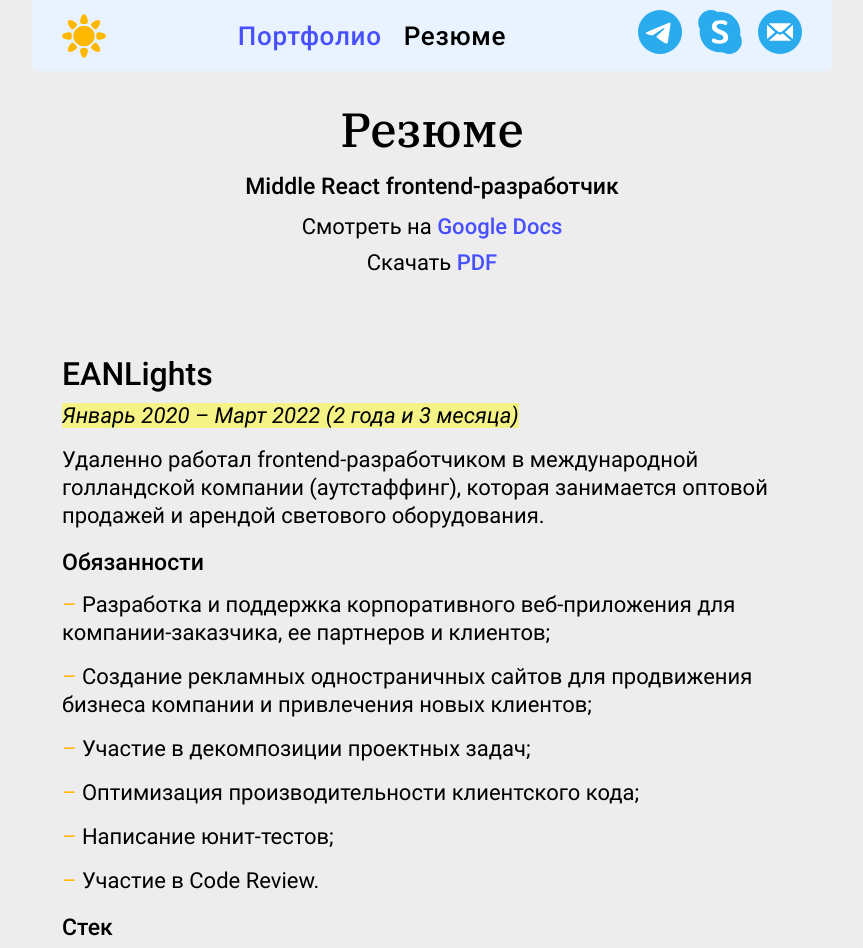
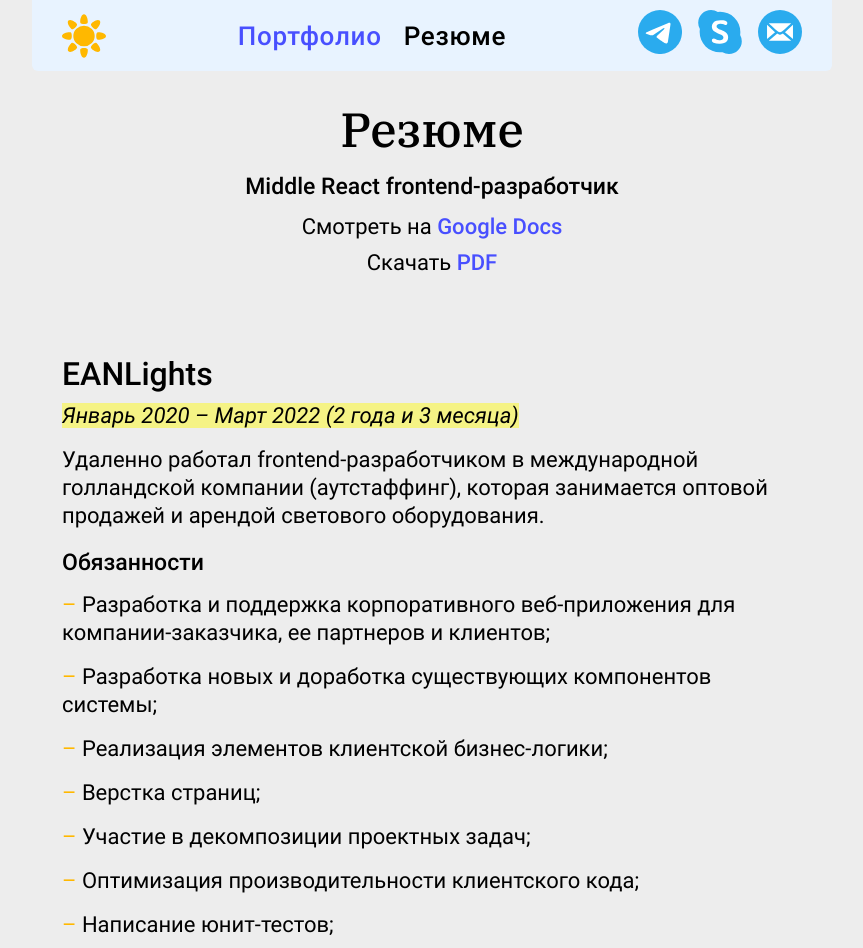
Before and after one commit to odivus/odivus.github.io, a React (Create React App) app: page /resume in a window 1280 px wide. Shown: the top 948 px of the page, without its empty margins (208-1071 px from the left). Built offline with nearby package versions, Linux system fonts and the light colour scheme.

Commit message:
text update

```diff
--- a/src/components/Resume/Resume.js
+++ b/src/components/Resume/Resume.js
@@ -26,7 +26,7 @@ function Resume() {
           </a>
           <br />
           Скачать <a
-            href='https://disk.yandex.com/i/LwMHSru0bn_mPg'
+            href='https://disk.yandex.com/i/vB2tzgvoYVagsQ'
             target='_blank'
             rel='noopener noreferrer'
             >
@@ -52,7 +52,13 @@ function Resume() {
                 Разработка и&nbsp;поддержка корпоративного веб-приложения для компании-заказчика, ее&nbsp;партнеров и&nbsp;клиентов;
               </li>
               <li>
-                Создание рекламных одностраничных сайтов для продвижения бизнеса компании и&nbsp;привлечения новых клиентов;
+                Разработка новых и доработка существующих компонентов системы;
+              </li>
+              <li>
+                Реализация элементов клиентской бизнес-логики;
+              </li>
+              <li>
+                Верстка страниц;
               </li>
               <li>
                 Участие в декомпозиции проектных задач;
```
